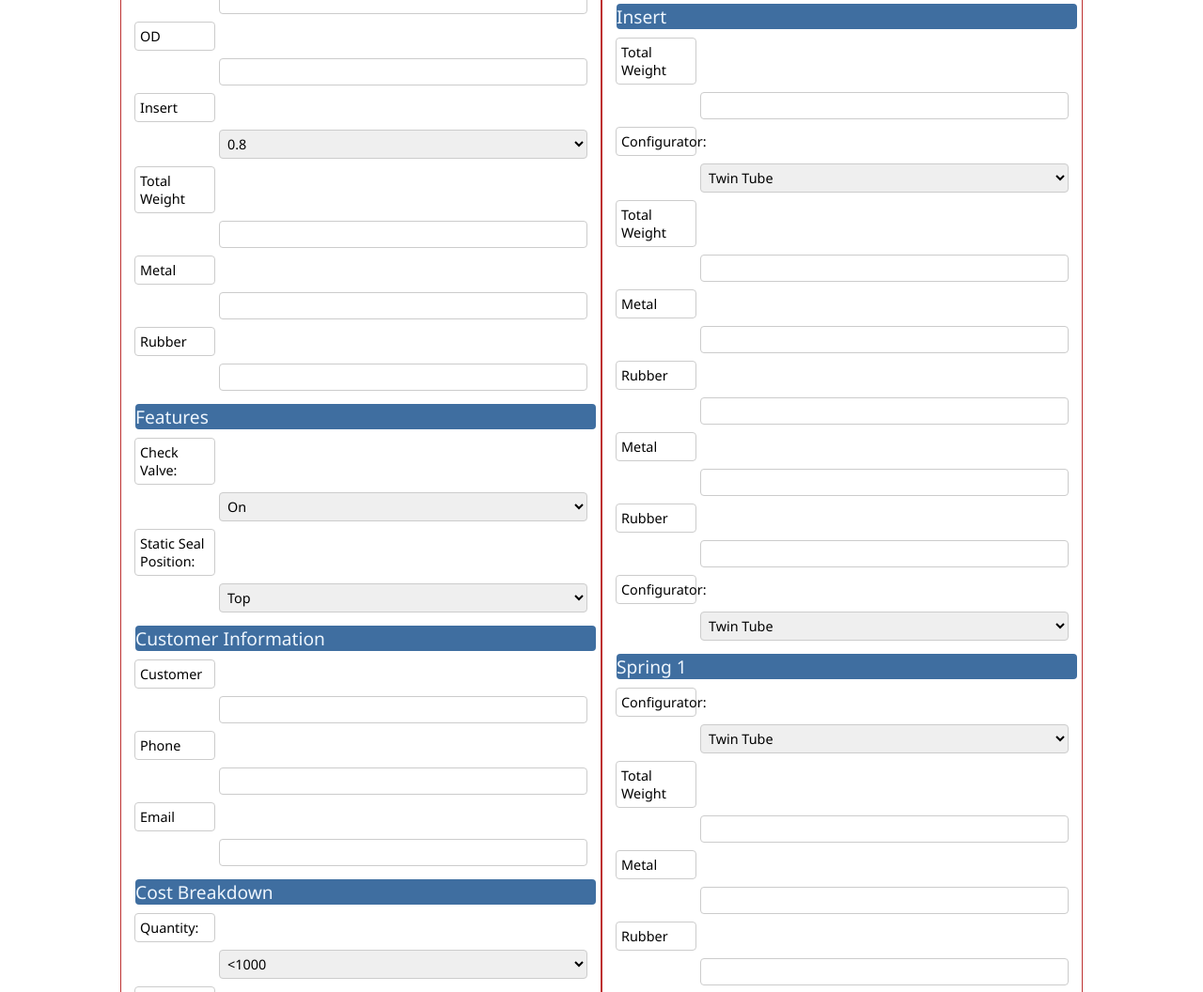
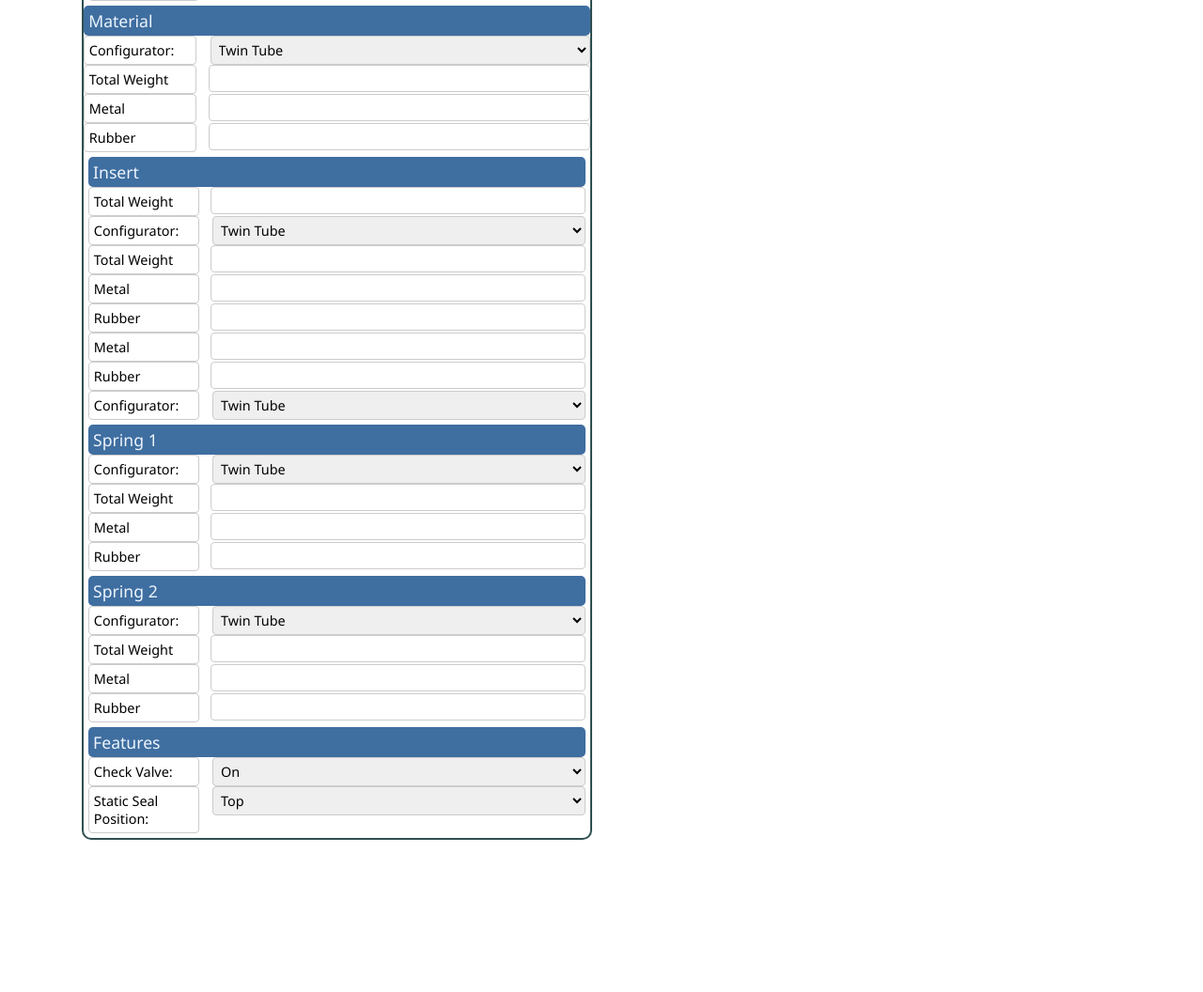
Before and after one commit to DavidHearl/pdd-hub, a plain HTML site: page index.html in a window 1280 px wide. Shown: the part 438-1494 px from the top of the page at 94% size. After the commit the page ends 1352 px from the top, so only its background shows below. Drawn offline with Linux system fonts and the light colour scheme.

Commit message:
Updated content on page and reorganised style order

```diff
--- a/assets/css/style.css
+++ b/assets/css/style.css
@@ -25,47 +25,54 @@
     color: #5c99d6;
 }
 /*Body*/
+#left-pane{
+    width: 44%;
+    float: left;
+    margin-left: 6%;
+}
+#right-pane{
+    width: 44%;
+    float: right;
+    margin-right: 6%;
+}
+form{
+    border: 2px solid darkslategray;
+    border-radius: 10px;
+    margin: 20px 10px;
+}
+fieldset{margin: 5px;}
 legend{
-    font-size: 120%;;
+    font-size: 110%;;
     background-color: #3f6ea0;
     color: #edf5fd;
-    padding-left: 10px 5px 5px 10px;
-    border-radius: 4px;
-    margin: 5px;
-    width: 100%;
-}
-#left-pane{
-    width: 40%;
-    float: left;
-    margin-left: 10%;
-}
-#right-pane{
-    width: 40%;
-    float: right;
-    margin-right: 10%;
+    border-radius: 5px;
+    width: 99%;
+    padding-top: 4px;
+    padding-bottom: 4px;
+    padding-left: 1%;
 }
 label{
-    width: 15%;
-    margin: 4px;
+    width: 20%;
+    /*margin: 4px;*/
     padding: 5px;
     display: inline-block;
     font-size: 90%;
     border: 1px solid #ccc;
     border-radius: 4px;
-  }
+}
 select {
-    width: 80%;
-    margin: 4px;
+    width: 75%;
+    /*margin: 4px;*/
     float:right;
     padding: 4px;
     display: inline-block;
     border: 1px solid #ccc;
     border-radius: 4px;
     font-size: 90%;
-  }
+}
 input[type=text] {
-    width: 78%;
-    margin: 4px;
+    width: 73.5%;
+    /*margin: 4px;*/
     padding: 4px;
     float: right;
     display: block;
@@ -83,9 +90,3 @@ input[type=submit] {
     border-radius: 4px;
     font-size: 90%;
 }
-form{
-    border: 1px solid rgb(189, 49, 49);
-}
-fieldset{
-    margin: 10px;
-}
--- a/index.html
+++ b/index.html
@@ -28,7 +28,7 @@
                     <legend>Configurator Selection:</legend>
                     <p>
                         <label>Configurator:</label>
-                        <select id="configurator">
+                        <select>
                             <option>Twin Tube</option>
                             <option>Monotube</option>
                             <option>Bus & Truck</option>
@@ -36,7 +36,7 @@
                     </p>
                     <p>
                         <label>Variation:</label>
-                        <select id="configurator">
+                        <select>
                             <option>Tenneco</option>
                             <option>ZF Zachs</option>
                         </select>
@@ -59,7 +59,7 @@
                     </p>
                     <p>
                         <label>Insert</label>
-                        <select id="configurator">
+                        <select>
                             <option>0.8</option>
                             <option>1.0</option>
                             <option>2.0</option>
@@ -79,27 +79,164 @@
                         <input type="text">
                     </p>
                 </fieldset>
+
+                <legend>Material</legend>
+                <p>
+                    <label>Configurator:</label>
+                    <select>
+                        <option>Twin Tube</option>
+                        <option>Monotube</option>
+                        <option>Bus & Truck</option>
+                    </select>
+                </p>
+                <p>
+                    <label>Total Weight</label>
+                    <input type="text">
+                </p>
+                <p>
+                    <label>Metal</label>
+                    <input type="text">
+                </p>
+                <p>
+                    <label>Rubber</label>
+                    <input type="text">
+                </p>
+            </fieldset>
+
+            <fieldset>
+                <legend>Insert</legend>
+                <p>
+                    <label>Total Weight</label>
+                    <input type="text">
+                </p>
+                <p>
+                    <label>Configurator:</label>
+                    <select>
+                        <option>Twin Tube</option>
+                        <option>Monotube</option>
+                        <option>Bus & Truck</option>
+                    </select>
+                </p>
+                <p>
+                    <label>Total Weight</label>
+                    <input type="text">
+                </p>
+                <p>
+                    <label>Metal</label>
+                    <input type="text">
+                </p>
+                <p>
+                    <label>Rubber</label>
+                    <input type="text">
+                </p>
+                <p>
+                    <label>Metal</label>
+                    <input type="text">
+                </p>
+                <p>
+                    <label>Rubber</label>
+                    <input type="text">
+                </p>
+                <p>
+                    <label>Configurator:</label>
+                    <select id="configurator">
+                        <option>Twin Tube</option>
+                        <option>Monotube</option>
+                        <option>Bus & Truck</option>
+                    </select>
+                </p>
+            </fieldset>
+
+
+
+
+
+
+            <fieldset>
+                <legend>Spring 1</legend>
+                <p>
+                    <label>Configurator:</label>
+                    <select>
+                        <option>Twin Tube</option>
+                        <option>Monotube</option>
+                        <option>Bus & Truck</option>
+                    </select>
+                </p>
+                <p>
+                    <label>Total Weight</label>
+                    <input type="text">
+                </p>
+                <p>
+                    <label>Metal</label>
+                    <input type="text">
+                </p>
+                <p>
+                    <label>Rubber</label>
+                    <input type="text">
+                </p>
+            </fieldset>
+
+            <fieldset>
+                <legend>Spring 2</legend>
+                <p>
+                    <label>Configurator:</label>
+                    <select id="configurator">
+                        <option>Twin Tube</option>
+                        <option>Monotube</option>
+                        <option>Bus & Truck</option>
+                    </select>
+                </p>
+                <p>
+                    <label>Total Weight</label>
+                    <input type="text">
+                </p>
+                <p>
+                    <label>Metal</label>
+                    <input type="text">
+                </p>
+                <p>
+                    <label>Rubber</label>
+                    <input type="text">
+                </p>
+            </fieldset>
+
+
+
+
+
+
+
+
+
                 <!--Part Features-->
                 <fieldset>
                     <legend>Features</legend>
                     <p>
                         <label>Check Valve:</label>
-                        <select id="configurator">
+                        <select>
                             <option>On</option>
                             <option>Off</option>
                         </select>
                     </p>
                     <p>
                         <label>Static Seal Position:</label>
-                        <select id="configurator">
+                        <select>
                             <option>Top</option>
                             <option>Bottom</option>
                         </select>
                     </p>
                 </fieldset>
-                <!--Customer Information-->
-                <fieldset>
-                    <legend>Customer Information</legend>
+
+            </form>
+        </div>
+    </section>
+
+    <section>
+      <div id="right-pane">
+        <form method="GET">
+            <!--Customer Information-->
+            <fieldset>
+                <legend>Customer Information</legend>
                     <p>
                         <label>Customer</label>
                         <input type="text">
@@ -144,128 +281,7 @@
                     </p>
                     <input type="submit" value="Get Estimate">
                 </fieldset>
-            </form>
-        </div>
-    </section>
 
-    <section>
-      <div id="right-pane">
-        <form method="GET">
-            <fieldset>
-                <legend>Material</legend>
-                <p>
-                    <label>Configurator:</label>
-                    <select id="configurator">
-                        <option>Twin Tube</option>
-                        <option>Monotube</option>
-                        <option>Bus & Truck</option>
-                    </select>
-                </p>
-                <p>
-                    <label>Total Weight</label>
-                    <input type="text">
-                </p>
-                <p>
-                    <label>Metal</label>
-                    <input type="text">
-                </p>
-                <p>
-                    <label>Rubber</label>
-                    <input type="text">
-                </p>
-            </fieldset>
-
-            <fieldset>
-                <legend>Insert</legend>
-                <p>
-                    <label>Total Weight</label>
-                    <input type="text">
-                </p>
-                <p>
-                    <label>Configurator:</label>
-                    <select id="configurator">
-                        <option>Twin Tube</option>
-                        <option>Monotube</option>
-                        <option>Bus & Truck</option>
-                    </select>
-                </p>
-                <p>
-                    <label>Total Weight</label>
-                    <input type="text">
-                </p>
-                <p>
-                    <label>Metal</label>
-                    <input type="text">
-                </p>
-                <p>
-                    <label>Rubber</label>
-                    <input type="text">
-                </p>
-                <p>
-                    <label>Metal</label>
-                    <input type="text">
-                </p>
-                <p>
-                    <label>Rubber</label>
-                    <input type="text">
-                </p>
-                <p>
-                    <label>Configurator:</label>
-                    <select id="configurator">
-                        <option>Twin Tube</option>
-                        <option>Monotube</option>
-                        <option>Bus & Truck</option>
-                    </select>
-                </p>
-            </fieldset>
-
-            <fieldset>
-                <legend>Spring 1</legend>
-                <p>
-                    <label>Configurator:</label>
-                    <select id="configurator">
-                        <option>Twin Tube</option>
-                        <option>Monotube</option>
-                        <option>Bus & Truck</option>
-                    </select>
-                </p>
-                <p>
-                    <label>Total Weight</label>
-                    <input type="text">
-                </p>
-                <p>
-                    <label>Metal</label>
-                    <input type="text">
-                </p>
-                <p>
-                    <label>Rubber</label>
-                    <input type="text">
-                </p>
-            </fieldset>
-
-            <fieldset>
-                <legend>Spring 2</legend>
-                <p>
-                    <label>Configurator:</label>
-                    <select id="configurator">
-                        <option>Twin Tube</option>
-                        <option>Monotube</option>
-                        <option>Bus & Truck</option>
-                    </select>
-                </p>
-                <p>
-                    <label>Total Weight</label>
-                    <input type="text">
-                </p>
-                <p>
-                    <label>Metal</label>
-                    <input type="text">
-                </p>
-                <p>
-                    <label>Rubber</label>
-                    <input type="text">
-                </p>
-            </fieldset>
             </form>
         </div>
     </section>
```
